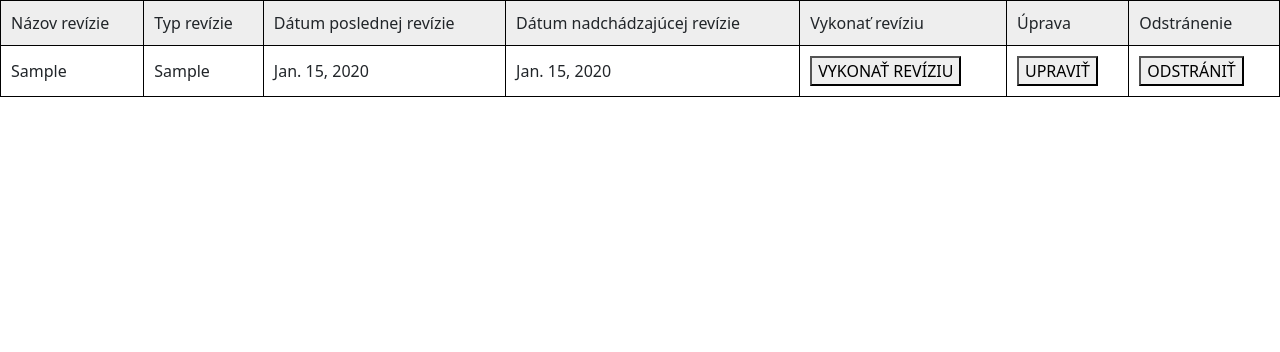
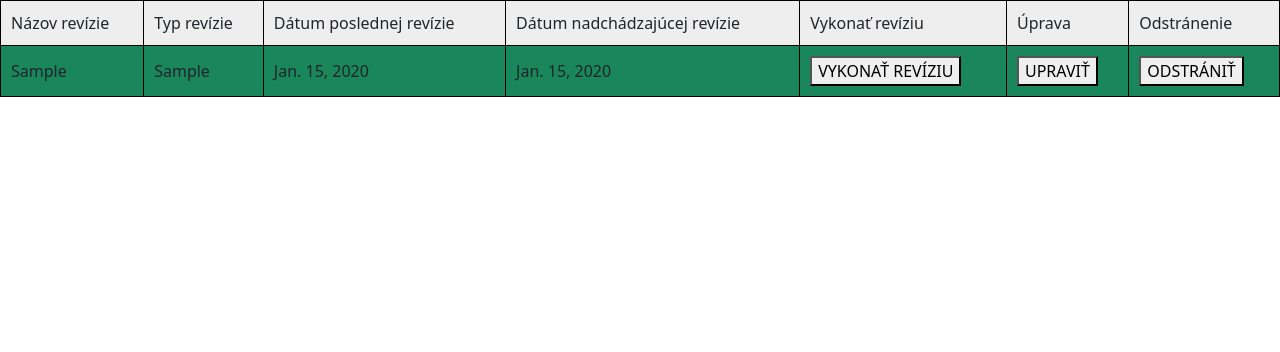
Before and after one commit to TIS2021-FMFI/evidencia-dielov, a Django app: page /revizia/ in a window 1280 px wide. Shown: the part 68-420 px from the top of the page. Run offline with Django 3.2, Linux system fonts and the light colour scheme; tables that the repository leaves empty hold one stand-in row (values such as "Sample post"); parts of the project's set-up code (start-up, migrations or seed data) failed here and were passed over.

Commit message:
css pre farby zaznamu a revizie

```diff
--- a/zapis_poruch/static/css/style.css
+++ b/zapis_poruch/static/css/style.css
@@ -13,6 +13,15 @@ tr{
 .items{
     background-color: #e35f5f;
 }
+
+.approach{
+    background-color: #f5dd5d;
+}
+.done{
+    background-color: #19865C;
+}
+
+
 li{
     width: 20%;
     background-color: #00538B;
```
